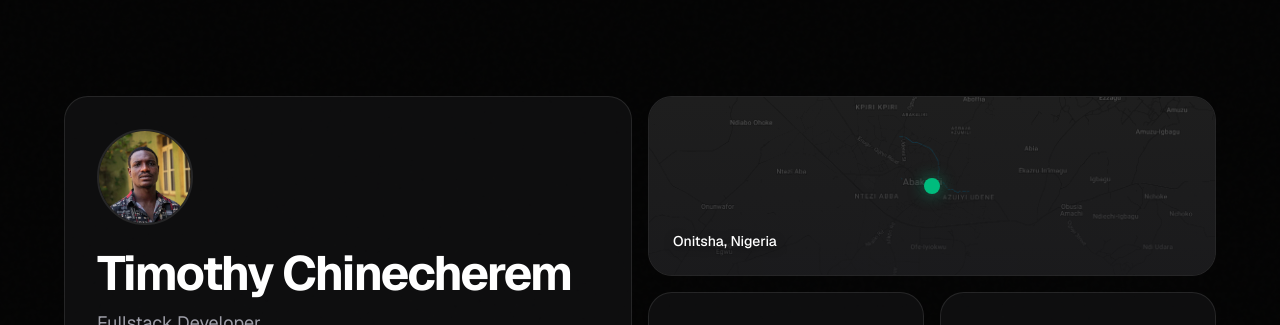
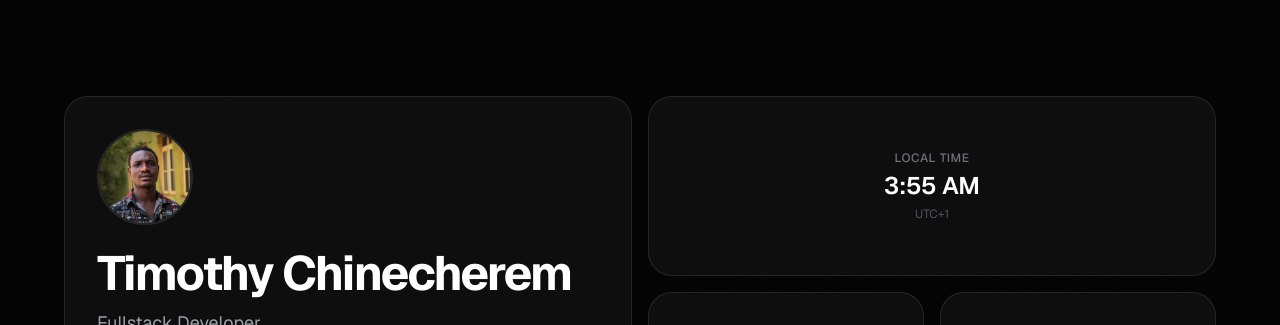
Before and after one commit to Ticoworld/creator-hub, a Next.js app: page / in a window 1280 px wide. Shown: the top 325 px of the page. Built offline with nearby package versions, Linux system fonts and the light colour scheme.

Commit message:
feat: Implement a new Bento Grid layout with interactive cards, live time display, and social integration.

```diff
--- a/src/components/BentoCard.tsx
+++ b/src/components/BentoCard.tsx
@@ -71,7 +71,6 @@ export default function BentoCard({
       initial={{ opacity: 0, y: 20 }}
       animate={{ opacity: 1, y: 0 }}
       transition={{ duration: 0.4 }}
-      whileHover={{ scale: 1.02 }}
     >
       {/* Spotlight effect on hover - visible */}
       <div
--- a/src/components/BentoGrid.tsx
+++ b/src/components/BentoGrid.tsx
@@ -14,6 +14,7 @@ import Image from "next/image";
 import BentoCard from "./BentoCard";
 import TweetCard from "./bento/TweetCard";
 import GithubGraph from "./bento/GithubGraph";
+import { LiveTime } from "./ui/LiveTime";
 import { cn } from "@/lib/utils";
 import { useContactModal } from "@/hooks/use-contact-modal";
 
@@ -115,34 +116,14 @@ export default function BentoGrid() {
             </div>
           </BentoCard>
 
-          {/* Card 2: Map (2x1) */}
+          {/* Card 2: Timezone (2x1) */}
           <BentoCard colSpan={2} className="bg-zinc-900/50">
-            <div className="relative flex h-full items-end overflow-hidden p-6">
-              {/* Map Background */}
-              <Image
-                src="/images/map.png"
-                alt="Location Map"
-                fill
-                className="absolute inset-0 object-cover opacity-70 brightness-110 contrast-125"
-              />
-              {/* Subtle gradient */}
-              <div className="absolute inset-0 bg-gradient-to-t from-zinc-900/60 to-transparent" />
-
-              {/* Glowing Pin Dot - centered */}
-              <div className="absolute left-1/2 top-1/2 -translate-x-1/2 -translate-y-1/2">
-                <span className="relative flex h-4 w-4">
-                  <span className="absolute inline-flex h-full w-full animate-ping rounded-full bg-emerald-400 opacity-75"></span>
-                  <span className="relative inline-flex h-4 w-4 rounded-full bg-emerald-500 shadow-[0_0_16px_rgba(16,185,129,0.6)]"></span>
-                </span>
-              </div>
-
-              {/* Location text - Bottom Left, clean */}
-              <span
-                className="relative z-10 text-sm font-medium text-white"
-                style={{ textShadow: "0 2px 8px rgba(0,0,0,0.5)" }}
-              >
-                Onitsha, Nigeria
+            <div className="flex h-full flex-col items-center justify-center gap-1">
+              <span className="text-xs font-medium uppercase tracking-wider text-zinc-500">
+                Local Time
               </span>
+              <LiveTime />
+              <span className="text-xs text-zinc-600">UTC+1</span>
             </div>
           </BentoCard>
 
@@ -232,26 +213,28 @@ export default function BentoGrid() {
           <BentoCard
             colSpan={2}
             rowSpan={2}
-            className="group relative overflow-hidden bg-zinc-900/50"
+            className="group relative overflow-hidden bg-zinc-900/50 cursor-pointer"
           >
+            <a
+              href="/work"
+              className="absolute inset-0 z-20"
+              aria-label="View all work"
+            />
             <Image
               src="/images/project.png"
               alt="Featured Project"
               fill
-              className="object-cover transition-transform duration-500 group-hover:scale-105"
+              className="object-cover"
             />
             <div className="absolute inset-0 bg-gradient-to-t from-zinc-950/90 via-zinc-950/30 to-transparent" />
 
-            {/* Arrow button - Top Right */}
-            <a
-              href="/work"
-              className="absolute right-4 top-4 flex h-10 w-10 items-center justify-center rounded-full bg-black/30 backdrop-blur-md transition-all duration-300 hover:bg-white/20 hover:scale-110"
-            >
+            {/* Arrow indicator - Top Right */}
+            <div className="absolute right-4 top-4 z-10 flex h-10 w-10 items-center justify-center rounded-full bg-black/30 backdrop-blur-md transition-all duration-300 group-hover:scale-110 group-hover:bg-white/20">
               <ArrowUpRight className="h-5 w-5 text-white" />
-            </a>
+            </div>
 
             {/* Project info - Bottom Left */}
-            <div className="absolute bottom-0 left-0 right-0 p-6">
+            <div className="absolute bottom-0 left-0 right-0 p-6 z-10">
               <h3 className="text-lg font-bold text-white">BankiiSwap</h3>
               <p className="mt-0.5 text-sm text-zinc-300">
                 DeFi Heart of the Bankii Ecosystem
--- a/src/components/ContactModal.tsx
+++ b/src/components/ContactModal.tsx
@@ -170,9 +170,7 @@ export default function ContactModal() {
                   <span className="absolute inline-flex h-full w-full animate-ping rounded-full bg-emerald-400 opacity-75" />
                   <span className="relative inline-flex h-2 w-2 rounded-full bg-emerald-500" />
                 </span>
-                <span>
-                  Onitsha, Nigeria • {lagosTime ?? "..."} • Open to work
-                </span>
+                <span>{lagosTime ?? "..."} • Open to work</span>
               </div>
             </div>
           </motion.div>
--- a/src/components/WorkPageClient.tsx
+++ b/src/components/WorkPageClient.tsx
@@ -5,9 +5,11 @@ import { PROJECTS } from "@/data/projects";
 import ProjectCard from "@/components/ProjectCard";
 import ProjectModal from "@/components/ProjectModal";
 import { ArrowRight } from "lucide-react";
+import { useContactModal } from "@/hooks/use-contact-modal";
 
 export default function WorkPageClient() {
   const [selectedId, setSelectedId] = useState<string | null>(null);
+  const { onOpen: openContact } = useContactModal();
 
   // Helper to find project by ID
   const getProject = (id: string) => PROJECTS.find((p) => p.id === id);
@@ -70,7 +72,10 @@ export default function WorkPageClient() {
           )}
 
           {/* 5. CTA Card (1-col) */}
-          <div className="col-span-1 row-span-1 relative group cursor-pointer order-last md:order-none">
+          <div
+            className="col-span-1 row-span-1 relative group cursor-pointer order-last md:order-none"
+            onClick={openContact}
+          >
             <div className="absolute inset-0 rounded-3xl bg-zinc-900/40 border border-white/5 flex flex-col items-center justify-center p-8 transition-all duration-300 group-hover:bg-zinc-900/60 group-hover:border-white/10">
               <div className="mb-4 text-zinc-600 group-hover:text-white transition-colors duration-300">
                 <ArrowRight className="w-8 h-8 -rotate-45 group-hover:rotate-0 transition-transform duration-500" />
@@ -116,7 +121,9 @@ export default function WorkPageClient() {
 
         {/* Footer Link */}
         <div className="mt-20 flex justify-between items-center border-t border-white/5 pt-10">
-          <div className="text-zinc-500 text-sm">© 2024 Tico</div>
+          <div className="text-zinc-500 text-sm">
+            © 2024 Timothy Chinecherem
+          </div>
           <a
             href="#"
             className="text-sm text-white hover:text-zinc-300 transition-colors"
--- a/src/components/ui/LiveTime.tsx
+++ b/src/components/ui/LiveTime.tsx
@@ -27,7 +27,7 @@ function LiveTimeComponent() {
   }, []);
 
   return (
-    <span className="text-sm font-medium text-zinc-400 tabular-nums">
+    <span className="text-2xl font-semibold text-white tabular-nums">
       {lagosTime ?? "..."}
     </span>
   );
```
